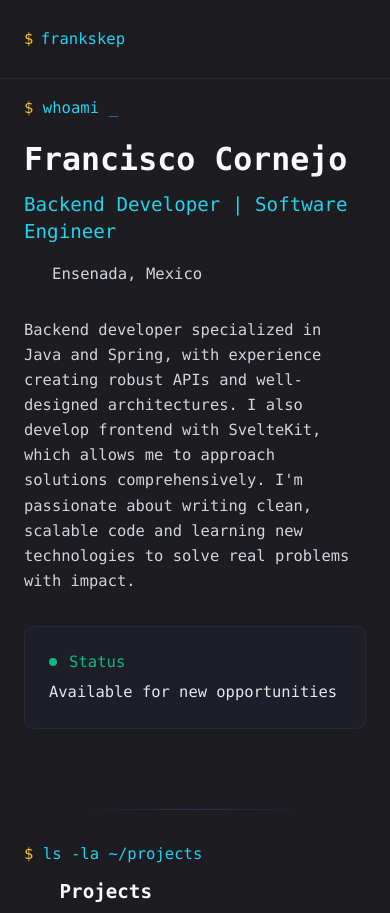
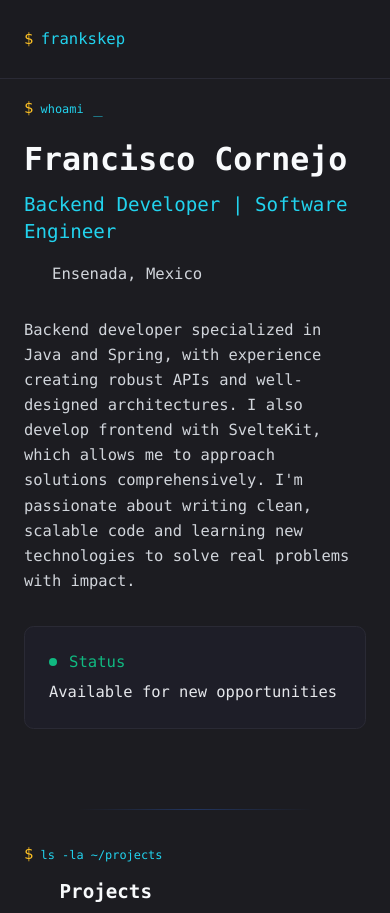
Before and after one commit to FrankSkep/portfolio, a SvelteKit app: page / in a window 390 px wide. Shown: the top 913 px of the page. Built offline with nearby package versions, Linux system fonts and the light colour scheme; some icons are missing.

Commit message:
commands style in mobile

```diff
--- a/src/lib/components/Education.svelte
+++ b/src/lib/components/Education.svelte
@@ -6,7 +6,7 @@
 
 <section id="education" class="mx-auto max-w-4xl px-6 py-16">
     <div class="mb-12">
-        <span class="text-sm font-medium text-[#22d3ee]"
+        <span class="command-text text-sm font-medium text-[#22d3ee]"
             ><span class="text-[#fbbf24]">$</span> {t.commands.education}</span
         >
         <h2 class="mt-2 mb-6 text-3xl font-bold text-[#f8fafc]">
--- a/src/lib/components/Header.svelte
+++ b/src/lib/components/Header.svelte
@@ -8,7 +8,7 @@
     <div class="mb-8">
         <!-- Terminal command -->
         <div class="mb-6">
-            <span class="text-sm font-medium text-[#22d3ee]"
+            <span class="command-text text-sm font-medium text-[#22d3ee]"
                 ><span class="text-[#fbbf24]">$</span> {t.commands.whoami}</span
             >
             <span class="animate-pulse text-[#22d3ee]">_</span>
--- a/src/lib/components/Projects.svelte
+++ b/src/lib/components/Projects.svelte
@@ -8,7 +8,7 @@
 
 <section id="projects" class="mx-auto max-w-4xl px-6 py-16">
     <div class="mb-12">
-        <span class="text-sm font-medium text-[#22d3ee]"
+        <span class="command-text text-sm font-medium text-[#22d3ee]"
             ><span class="text-[#fbbf24]">$</span> {t.commands.ls}</span
         >
         <h2 class="mt-2 mb-4 text-3xl font-bold text-[#f8fafc]">
--- a/src/lib/components/Socials.svelte
+++ b/src/lib/components/Socials.svelte
@@ -6,7 +6,7 @@
 
 <section id="socials" class="mx-auto max-w-4xl px-6 py-16">
     <div class="mb-12">
-        <span class="text-sm font-medium text-[#22d3ee]"
+        <span class="command-text text-sm font-medium text-[#22d3ee]"
             ><span class="text-[#fbbf24]">$</span> {t.commands.connect}</span
         >
         <h2 class="mt-2 mb-4 text-3xl font-bold text-[#f8fafc]">
--- a/src/lib/components/Technologies.svelte
+++ b/src/lib/components/Technologies.svelte
@@ -7,7 +7,7 @@
 
 <section id="technologies" class="mx-auto max-w-4xl px-6 py-16">
     <div class="mb-12">
-        <span class="text-sm font-medium text-[#22d3ee]"
+        <span class="command-text text-sm font-medium text-[#22d3ee]"
             ><span class="text-[#fbbf24]">$</span> {t.commands.cat}</span
         >
         <h2 class="mt-2 mb-4 text-3xl font-bold text-[#f8fafc]">
--- a/src/routes/+page.svelte
+++ b/src/routes/+page.svelte
@@ -223,5 +223,9 @@
         :global(.space-y-8 > *:not(:last-child)) {
             margin-bottom: 1rem;
         }
+
+        :global(.command-text) {
+            font-size: 0.745rem !important;
+        }
     }
 </style>
```
